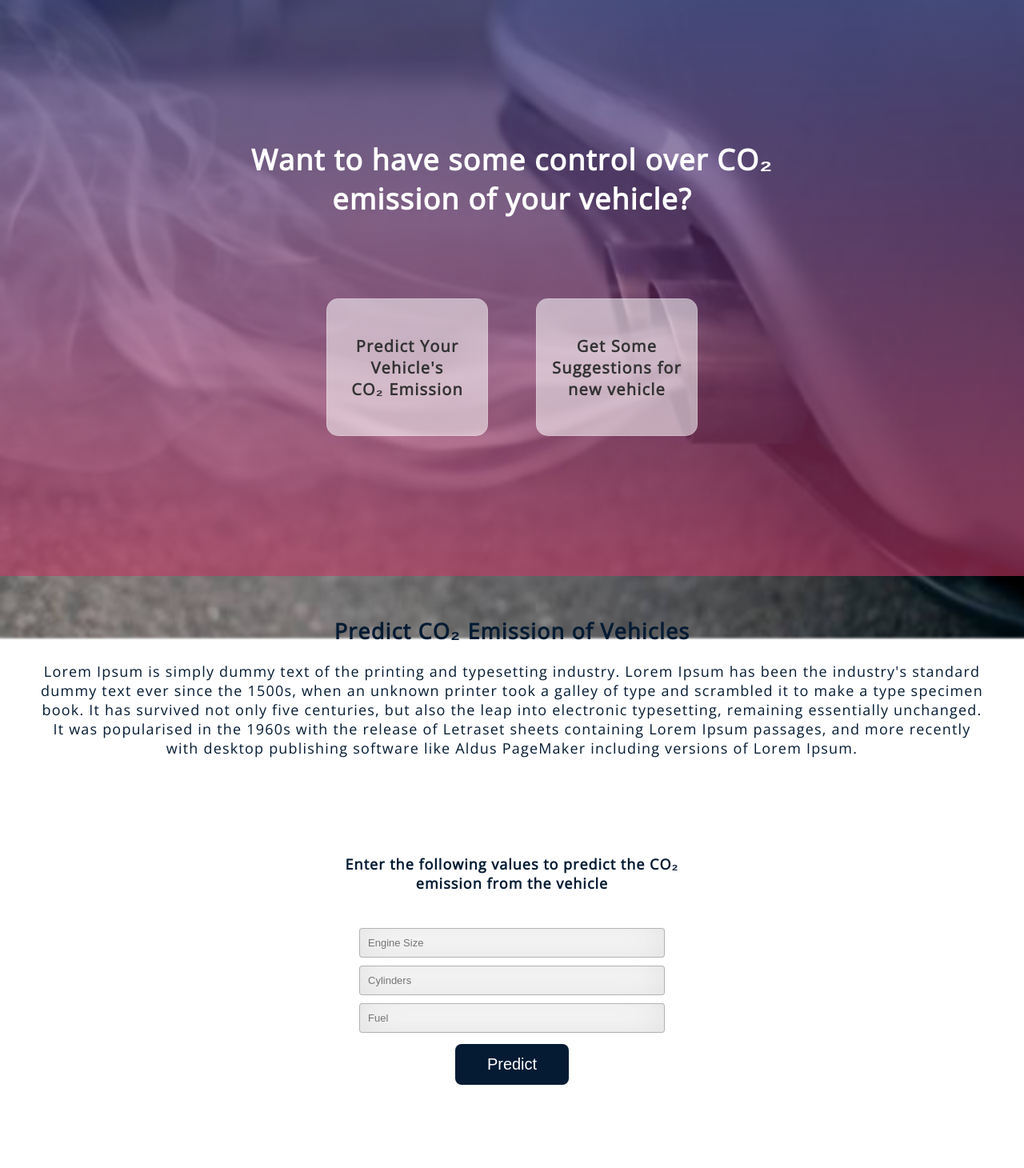
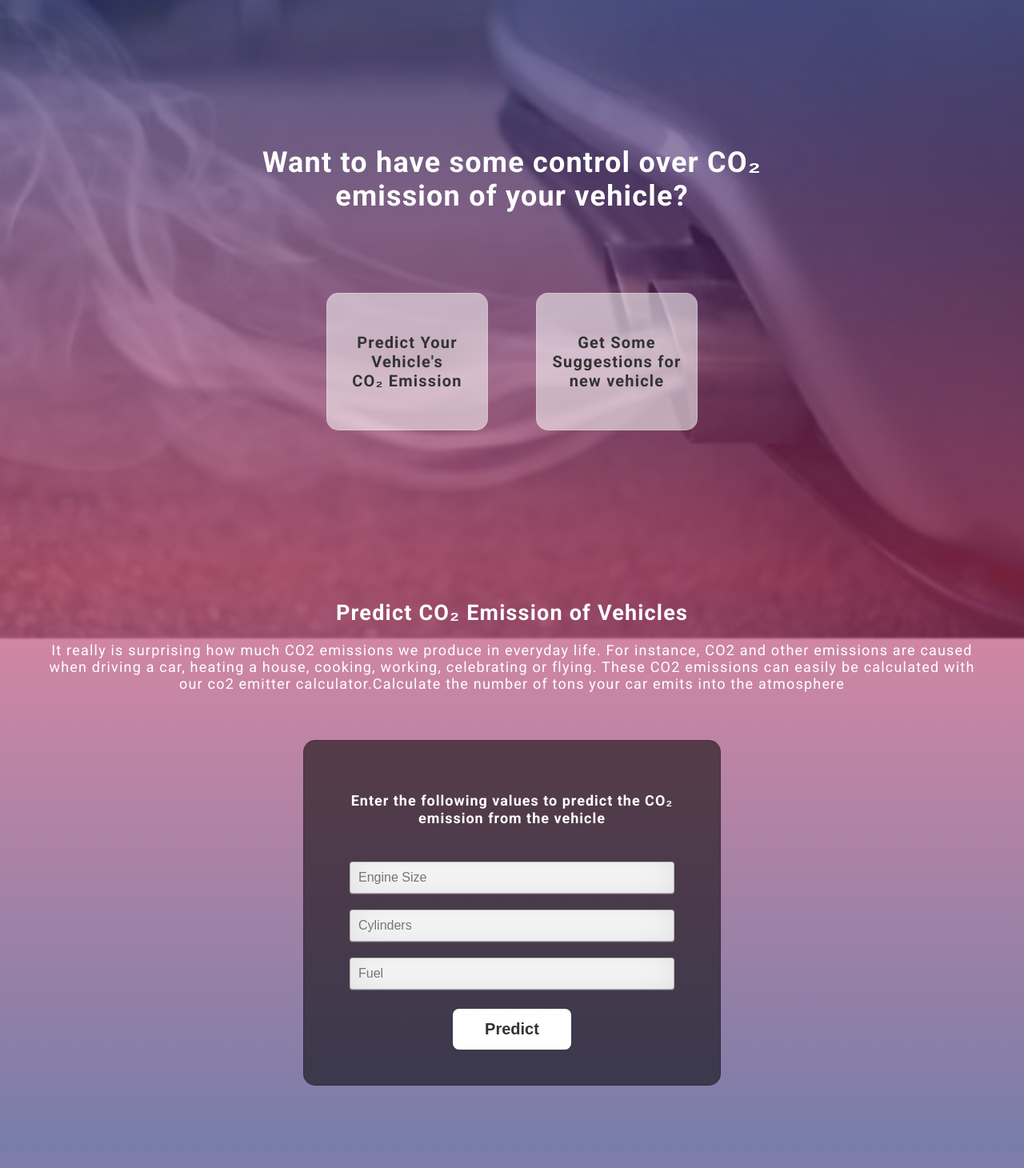
Before and after one commit to Sonali0501/CO2-Emission-Predictor, a Flask app: page / in a window 1280 px wide. Shown: the whole page at 80% size. After the commit the page ends 1357 px from the top, so only its background shows below. Run offline with Flask 2, Linux system fonts and the light colour scheme; parts of the project's set-up code (start-up, migrations or seed data) failed here and were passed over.

Commit message:
prediction section updated

```diff
--- a/app.py
+++ b/app.py
@@ -21,7 +21,7 @@ def predict():
 
     output = round(prediction[0], 2)
 
-    return render_template('index.html', prediction_text='CO2 Emission of the vehicle is :{}'.format(output), scroll="prediction")
+    return render_template('index.html',eng_size=int_features[0], cylinders=int_features[1], fuel=int_features[2], emission=output, scroll="prediction")
 
 if __name__ == "__main__":
     app.run(debug=True)
--- a/static/css/style.css
+++ b/static/css/style.css
@@ -1,4 +1,4 @@
-@import url(https://fonts.googleapis.com/css?family=Open+Sans);
+@import url('https://fonts.googleapis.com/css2?family=Roboto:wght@300;400;500;700;900&display=swap');
 
 html{
 	scroll-behavior: smooth
@@ -8,7 +8,7 @@ body {
 	width: 100%;
 	height:100%;
 	margin: 0px !important;
-	font-family: 'Open Sans', sans-serif;
+	font-family: 'Roboto', sans-serif;
 	font-size: 18px;
 	text-align:center;
 	letter-spacing:1.2px;
@@ -126,15 +126,51 @@ body {
 	height: 700px;
 	display: flex;
 	flex-direction: column;
-	padding-top: 40px;
+	padding-top: 20px;
 	background-color: transparent;
+	background: #b6a7b2;
+    background: -webkit-linear-gradient(rgba(195, 55, 100, 0.6),rgba(55, 58, 92, 0.6));
+    background: linear-gradient(rgba(195, 55, 100, 0.6),rgba(29, 38, 113, 0.6));
+}
+
+#prediction .response-div {
+	margin-left: -70px;
+	position: relative;
+	z-index: 0;
+	width:450px;
+	height:430px;
+	justify-content: center;
+	background: rgba( 0, 0, 0, 0.55 );
+	backdrop-filter: blur( 0.0px );
+	-webkit-backdrop-filter: blur( 0.0px );
+	border-radius: 15px;
+	border: 1px solid rgba( 0, 0, 0, 0.18 );
 }
 
 #prediction .response{
-	text-align: center;
+	padding: 50px;
+	text-align: left;
+	display: flex;
+	flex-direction: column;
+	gap: 10px;
+}
+
+#prediction .response h5{
+	margin: 0px !important;
+	color: #fff;
+	font-size: 24px;
+}
+
+#prediction .response h2{
+	margin: 0px !important;
+	color: #fff;
 	font-size: 32px;
-	font-weight: 700;
-	color: #ff4d4d;
+}
+
+#prediction .response p{
+	margin: 0px !important;
+	color: #b6a7b2;
+	font-size: 20px;
 }
 
 .mid{
@@ -150,24 +186,25 @@ body {
 }
 
 #prediction p{
-	color: #041b33;
 	margin: 5px 50px;
 	margin-top: 10px;
-	margin-bottom: 30px;
+	margin-bottom: 60px;
+	color: #fff;
 }
 
 #prediction h1{
-	color: #041b33;
+	color: #fff;
 	margin: 10px 50px !important;
 }
 
 .btn{
-  color: #fff;
-  background-color: #041b33;
+  color: #333333;
+  background-color: #fff;
   border: none;
   text-align: center;
   border-radius: 8px;
   padding: 14px 40px;
+  font-weight: 600;
   text-decoration: none;
   display: inline-block;
   font-size: 20px;
@@ -177,23 +214,33 @@ body {
 .btn:hover { box-shadow: 0 12px 16px 0 rgba(0,0,0,0.24),0 7px 16px 0 rgba(0,0,0,0.19); }
 
 .form {
-	width:450px;
-	height:450px;
+	width:480px;
+	height:430px;
 	display: flex;
 	flex-direction: column;
 	gap: 20px;
+	padding: 20px;
+	padding-top: 0px;
+	padding-bottom: 0px;
 	justify-content: center;
+	background: rgba( 0, 0, 0, 0.55 );
+	backdrop-filter: blur( 0.0px );
+	-webkit-backdrop-filter: blur( 0.0px );
+	border-radius: 15px;
+	border: 1px solid rgba( 0, 0, 0, 0.18 );
+	position: relative;
+	z-index: 1;
 }
 
-.form h4 { color: #041b33; letter-spacing:1px; text-align:center; }
+.form h4 { color: #fff; letter-spacing:1px; text-align:center; }
 
 input {
 	width: 80%;
-	margin-bottom: 10px;
+	margin-bottom: 20px;
 	border: none;
 	outline: none;
 	padding: 10px;
-	font-size: 13px;
+	font-size: 16px;
 	border: 1px solid rgba(0,0,0,0.3);
 	border-radius: 4px;
 	box-shadow: inset 0 -5px 45px rgba(100,100,100,0.2), 0 1px 1px rgba(255,255,255,0.2);
--- a/templates/index.html
+++ b/templates/index.html
@@ -13,7 +13,8 @@
 </head>
 
 <body>
-  <section class="head">
+
+  <section class="head" id="content">
     <img src="{{ url_for('static', filename='images/carCO2.png') }}" class="background" alt="img" />
     <h2>Want to have some control over CO₂ emission of your vehicle?</h2>
     <div class="buttons">
@@ -28,18 +29,13 @@
     </div>
   </section>
 
+
   <section id="prediction" >
     <h1>Predict CO₂ Emission of Vehicles</h1>
-    <p>Lorem Ipsum is simply dummy text of the printing and typesetting
-      industry. Lorem Ipsum has been the industry's standard dummy text
-      ever since the 1500s, when an unknown printer took a galley of type
-      and scrambled it to make a type specimen book. It has survived not
-      only five centuries, but also the leap into electronic typesetting,
-      remaining essentially unchanged. It was popularised in the 1960s
-      with the release of Letraset sheets containing Lorem Ipsum passages,
-      and more recently with desktop publishing software like Aldus
-      PageMaker including versions of Lorem Ipsum.</p>
-      <div class="response">{{ prediction_text }}</div>
+    <p>It really is surprising how much CO2 emissions we produce in everyday life. For instance, CO2 and other emissions are caused
+      when driving a car, heating a house, cooking, working, celebrating or flying. These CO2 emissions can easily be calculated with
+      our co2 emitter calculator.Calculate the number of tons your car emits into the atmosphere</p>
+
       <div class="mid">
       <div class="form">
         <h4> Enter the following values to predict the CO₂ emission from the vehicle</h4>
@@ -53,6 +49,17 @@
         </form>
 
       </div>
+      {% if emission %}
+      <div class="response-div">
+        <div class="response">
+          <p>Engine Size = {{eng_size}}</p>
+          <p>Cylinders = {{cylinders}}</p>
+          <p>Fuel = {{fuel}}</p>
+          <h5>CO₂ Emission </h5>
+          <h2>{{emission}}</h2>
+        </div>
+      </div>
+      {% endif %}
     </div>
 
   </section>
```
